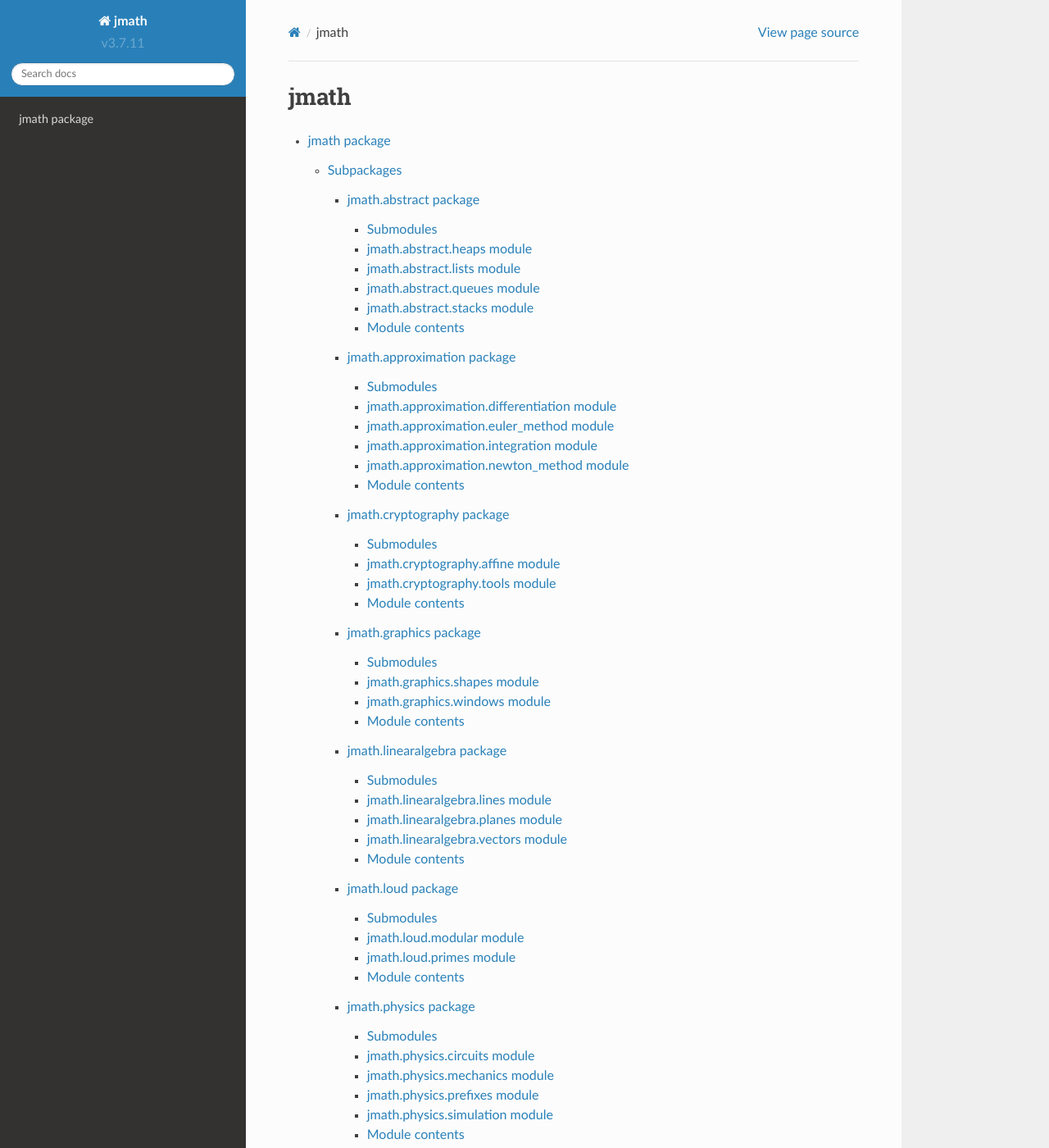
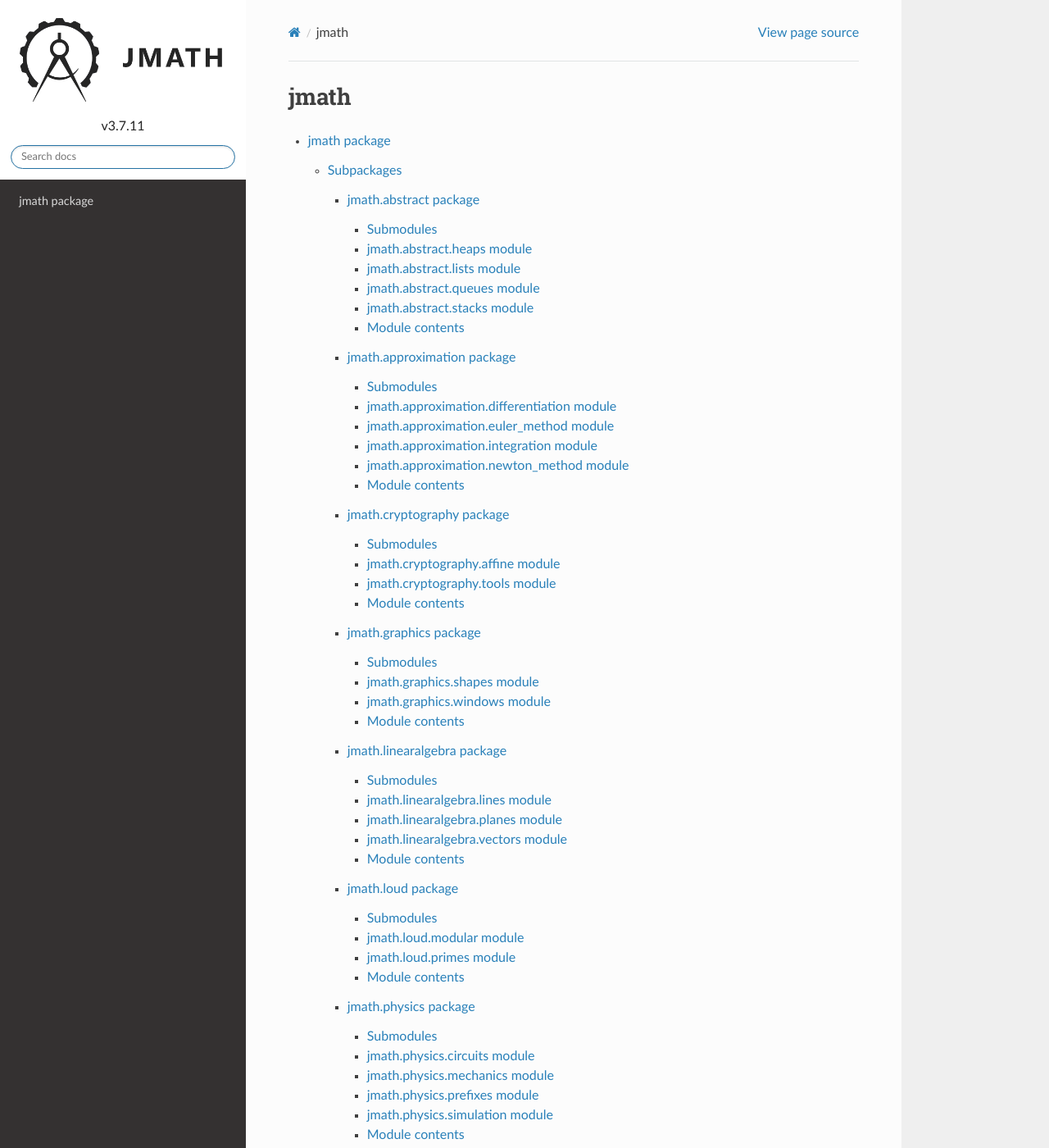
Before and after one commit to JHay0112/jmath, a Sphinx documentation site: the page built from docs/source/index.rst, in a window 1280 px wide and 1400 px high. Shown: the whole window at 82% size. Built offline with Sphinx 7.4.7 and the Read the Docs theme 2.0.0, drawn with Linux system fonts in a browser that asks for light colours.

Commit message:
Style the docs a little

```diff
--- /dev/null
+++ b/docs/source/_static/css/styles.css
@@ -0,0 +1,3 @@
+div.version {
+    color: #252525 !important;
+}
--- a/docs/source/conf.py
+++ b/docs/source/conf.py
@@ -34,8 +34,7 @@ with open("../../version.txt", "r", encoding="utf-8") as fh:
 extensions = [
     'sphinx.ext.autodoc',
     'sphinx.ext.githubpages',
-    'sphinx.ext.napoleon',
-    'm2r2'
+    'sphinx.ext.napoleon'
 ]
 # For readme
 source_suffix = [".rst", ".md"]
@@ -58,7 +57,21 @@ html_theme = 'sphinx_rtd_theme'
 # Domain name
 html_base_url = 'jmath.jordanhay.com'
 
+# Logo
+html_logo = "_static/img/jmath.png"
+
+# Custom styles
+html_css_files = [
+    'css/styles.css',
+]
+
 # Add any paths that contain custom static files (such as style sheets) here,
 # relative to this directory. They are copied after the builtin static files,
 # so a file named "default.css" will overwrite the builtin "default.css".
 html_static_path = ['_static']
+
+# Theme customisation
+html_theme_options = {
+    'style_nav_header_background': 'white',
+    'logo_only': True
+}
--- a/docs/source/requirements.txt
+++ b/docs/source/requirements.txt
@@ -1,2 +1 @@
 sphinx-rtd-theme==0.5.2
-m2r2==0.3.1
```
Also changed, not shown: docs/source/_static/img/jmath.png (added).
